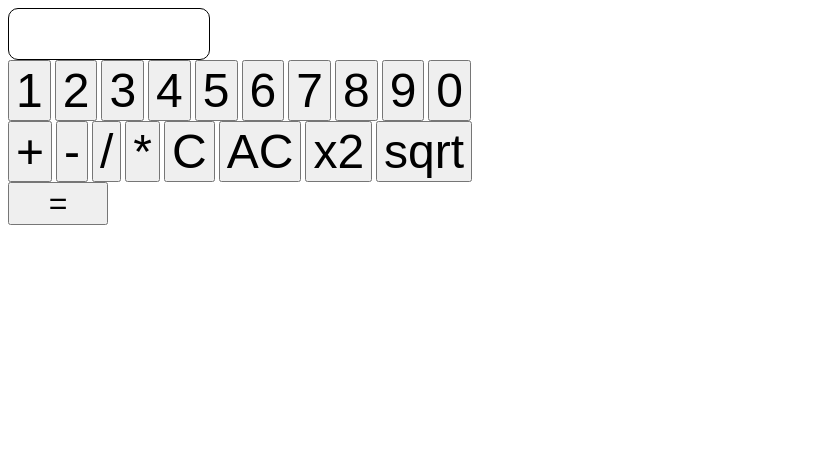
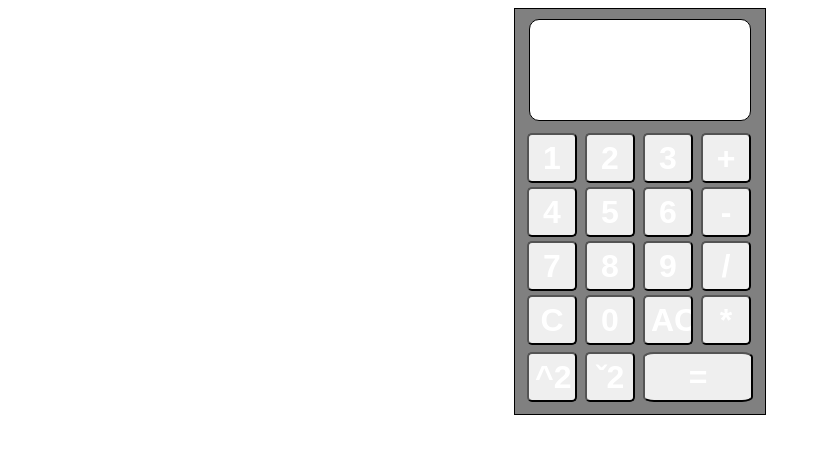
Before and after one commit to dany222/Js_Calculator, a plain HTML site: page index.html in a window 1280 px wide. Shown: the whole page, without its empty margins (0-821 px from the left). Drawn offline with Linux system fonts and the light colour scheme.

Commit message:
updated Button position, also made a default style with css

```diff
--- a/index.html
+++ b/index.html
@@ -16,21 +16,21 @@
       <input type="button" value="1" />
       <input type="button" value="2" />
       <input type="button" value="3" />
+      <input type="button" value="+" />
       <input type="button" value="4" />
       <input type="button" value="5" />
       <input type="button" value="6" />
+      <input type="button" value="-" />
       <input type="button" value="7" />
       <input type="button" value="8" />
       <input type="button" value="9" />
-      <input type="button" value="0" /><br />
-      <input type="button" value="+" />
-      <input type="button" value="-" />
       <input type="button" value="/" />
+      <input type="button" value="C" />
+      <input type="button" value="0" />
+      <input type="button" value="AC" />
       <input type="button" value="*" />
-      <input type="button" value="C" />
-      <input type="button" value="AC" />
-      <input type="button" value="x2">
-      <input type="button" value="sqrt">
+      <input type="button" value="^2">
+      <input type="button" value="ˇ2">
       <input type="submit" value="=" id="submit" />
     </form>
   </main>
--- a/style.css
+++ b/style.css
@@ -1,16 +1,41 @@
+main{
+    width:250px;
+    border: 1px solid black;
+    background-color: grey;
+    margin:auto;
+}
 #output {
-    width: 200px;
-    height: 50px;
+    width: 220px;
+    word-wrap: break-word;
+    height: 100px;
+    margin:10px auto;
     border: 1px solid black;
     border-radius: 10px;
+    color:grey;
+    background-color: white;
+    font-size: 2em;
 }
-
+form{
+    margin: 10px;
+}
+input{
+    border-radius: 10%;
+    color: white;
+    font-weight: bold;
+    font-size: 2em;
+    text-align: center;
+    box-shadow: outset 1px 1px 0px rgba(0,0,0,0.5);
+}
 input[type="submit"] {
-    font-size: 2em;
-    width: 100px;
-    display: block;
+    width: 110px;
+    height: 50px;
+    margin:2px;
+    margin-top: 5px;
+    display: inline;
 }
 
 input[type="button"] {
-    font-size: 3em;
+    width:50px;
+    height: 50px;
+    margin:2px;
 }
```
